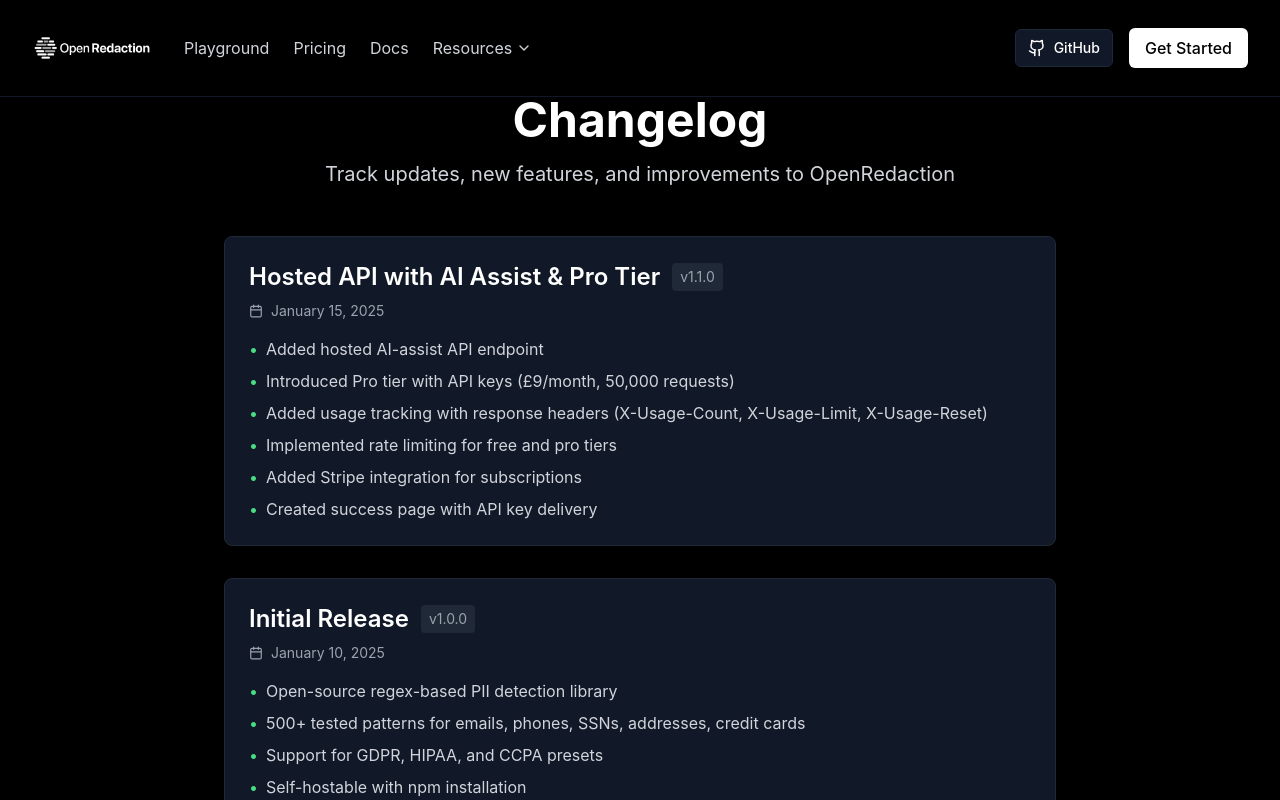
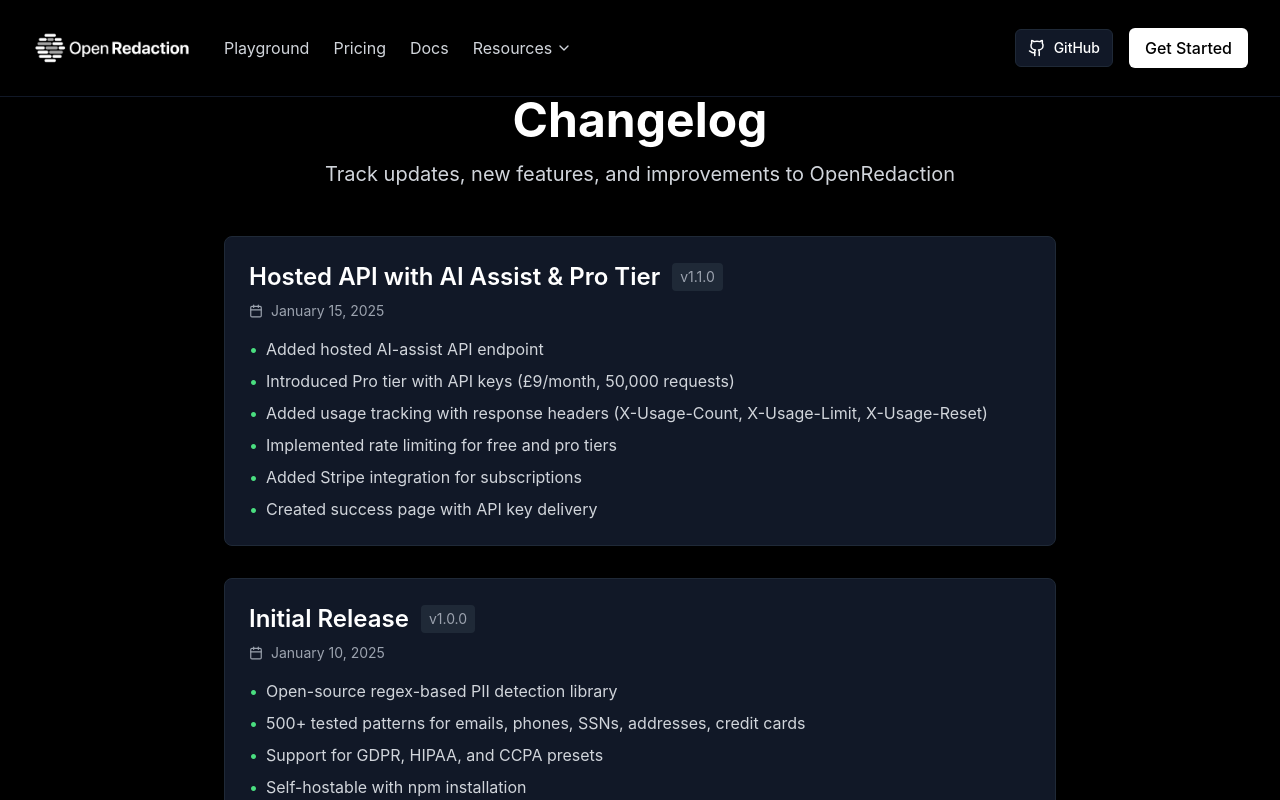
Before and after one commit to sam247/openredaction-site, a Next.js app: page /changelog in a window 1280 px wide. Shown: the top 800 px of the page. Built offline with nearby package versions, Linux system fonts and the light colour scheme; no server answers.

Commit message:
Add Vercel Web Analytics and increase logo size to 160px

```diff
--- a/app/layout.tsx
+++ b/app/layout.tsx
@@ -2,6 +2,7 @@
 import "./globals.css";
 import { defaultMetadata } from "@/lib/metadata";
 import { StructuredData } from "@/components/StructuredData";
+import { Analytics } from "@vercel/analytics/next";
 
 export const metadata: Metadata = {
   ...defaultMetadata,
@@ -21,6 +22,7 @@
       <body>
         <StructuredData />
         {children}
+        <Analytics />
       </body>
     </html>
   );
--- a/components/Header.tsx
+++ b/components/Header.tsx
@@ -16,7 +16,7 @@
         <div className="flex items-center justify-between h-24 py-2">
           <div className="flex items-center space-x-8">
             <Link href="/" className="flex items-center">
-              <Logo size={120} />
+              <Logo size={160} />
             </Link>
 
             {/* Desktop Navigation - Left Aligned */}
```
Also changed, not shown: package.json (+10 -9 lines), 1 other file (tests, documents, lock files or other folders).
